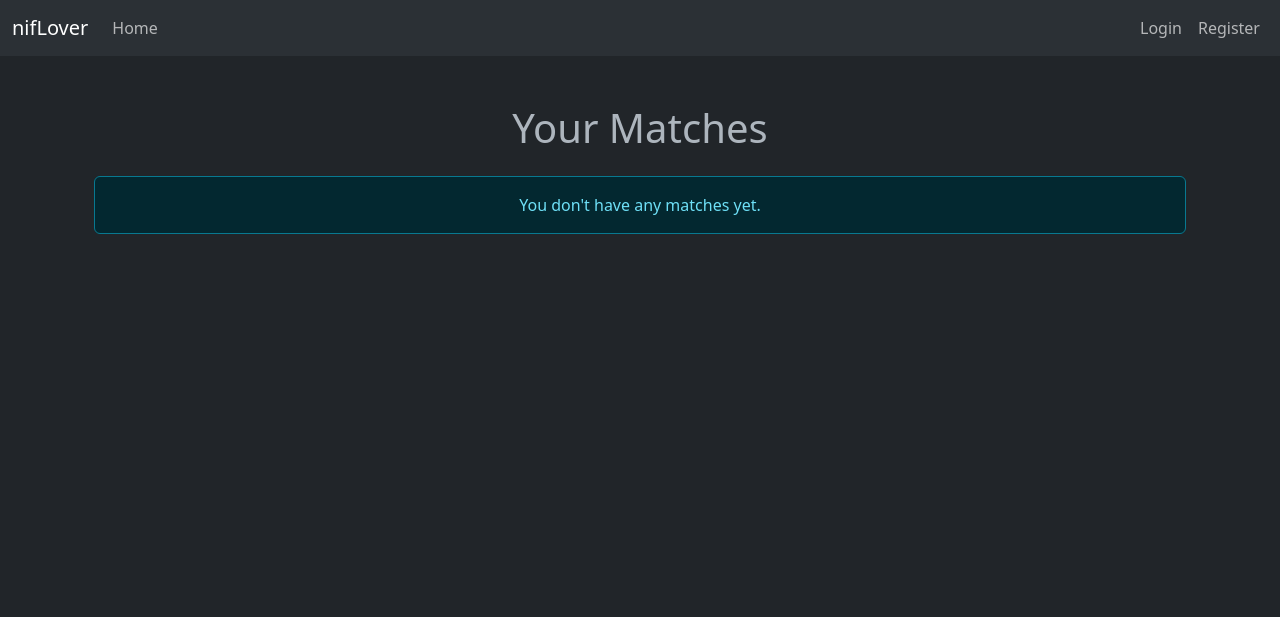
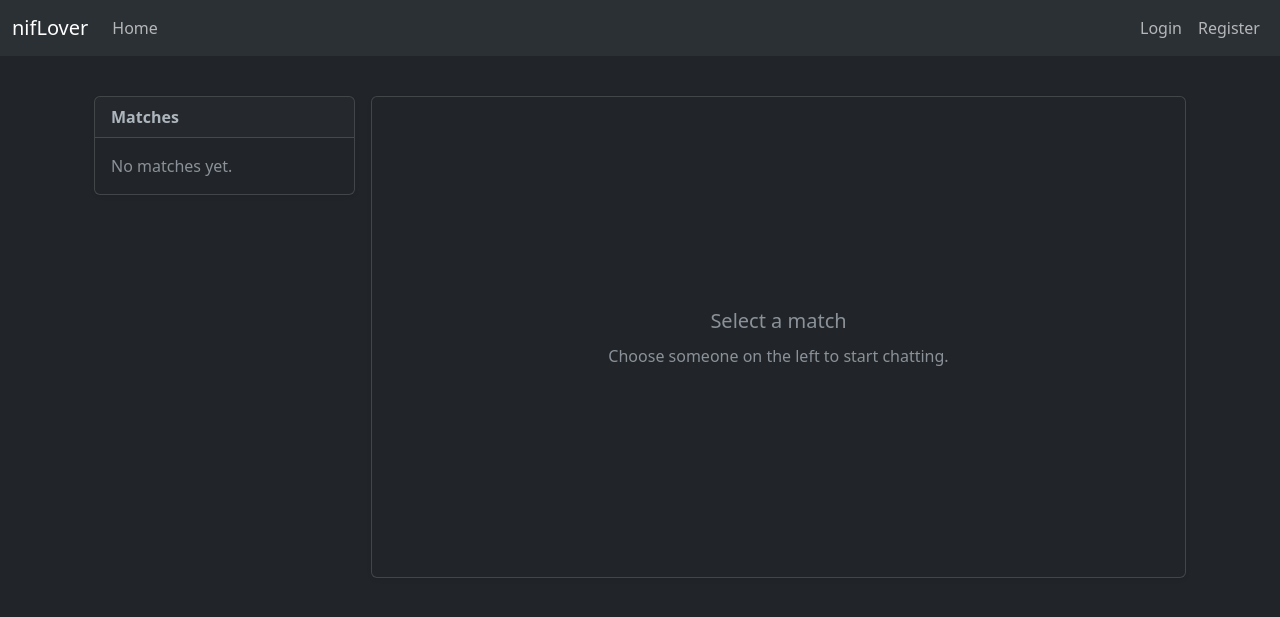
Before and after one commit to veeolet-ml/niflover, a Flask app: template app/blueprints/matches/templates/matches/matches.html in a window 1280 px wide. Shown: the top 617 px of the page. Run offline with Flask 3, Linux system fonts and the light colour scheme; the template is opened without the code that fills it, so the values that code supplies are empty.

Commit message:
Add messaging functionality to matches

```diff
--- a/app/blueprints/matches/templates/matches/matches.html
+++ b/app/blueprints/matches/templates/matches/matches.html
@@ -1,22 +1,100 @@
 {% extends "base.html" %}
-{% block title %}Your Matches{% endblock %}
+{% block title %}Matches{% endblock %}
 
 {% block content %}
-<div class="container mt-5">
-  <h1 class="mb-4 text-center">Your Matches</h1>
+<div class="container-fluid py-3">
+  <div class="row g-3">
 
-  {% if matched_users %}
-    <ul class="list-group">
-      {% for user in matched_users %}
-        <li class="list-group-item">
-          {{ user.display_name }} <span class="text-muted">@{{ user.username }}</span>
-        </li>
-      {% endfor %}
-    </ul>
-  {% else %}
-    <div class="alert alert-info text-center">
-      You don't have any matches yet.
+    <!-- LEFT SIDEBAR -->
+    <div class="col-12 col-md-4 col-lg-3">
+      <div class="card shadow-sm">
+        <div class="card-header fw-semibold">Matches</div>
+        <div class="list-group list-group-flush">
+          {% if matches and matches|length > 0 %}
+            {% for m in matches %}
+              {% set is_active = active_match and (m.id == active_match.id) %}
+              <a
+                href="{{ url_for('matches.match_thread', match_id=m.id) }}"
+                class="list-group-item list-group-item-action {% if is_active %}active{% endif %}"
+              >
+                <div class="d-flex justify-content-between align-items-center">
+                  <div>
+                    Match #{{ m.id }}
+                    <div class="small {% if is_active %}text-white-50{% else %}text-body-secondary{% endif %}">
+                      {{ m.created_at.strftime("%b %d, %Y") }}
+                    </div>
+                  </div>
+                  <span class="badge {% if is_active %}text-bg-light{% else %}text-bg-secondary{% endif %}">
+                    {{ m.messages|length if m.messages is defined else "" }}
+                  </span>
+                </div>
+              </a>
+            {% endfor %}
+          {% else %}
+            <div class="p-3 text-body-secondary">No matches yet.</div>
+          {% endif %}
+        </div>
+      </div>
     </div>
-  {% endif %}
+
+    <!-- RIGHT PANEL -->
+    <div class="col-12 col-md-8 col-lg-9">
+      <div class="card shadow-sm h-100">
+
+        {% if not active_match %}
+          <div class="card-body d-flex align-items-center justify-content-center" style="min-height: 60vh;">
+            <div class="text-center text-body-secondary">
+              <div class="fs-5 mb-2">Select a match</div>
+              <div>Choose someone on the left to start chatting.</div>
+            </div>
+          </div>
+        {% else %}
+          <div class="card-header d-flex justify-content-between align-items-center">
+            <div>
+              <div class="fw-semibold">Chat</div>
+              {% if other_user %}
+                <div class="small text-body-secondary">@{{ other_user.username }}</div>
+              {% endif %}
+            </div>
+          </div>
+
+          <div class="card-body" style="height: 60vh; overflow:auto;">
+            {% if active_match.messages and active_match.messages|length > 0 %}
+              {% for msg in active_match.messages %}
+                <div class="mb-3">
+                  <div class="small text-body-secondary">
+                    {% if msg.sender_id == current_user.id %}You{% else %}Them{% endif %}
+                    • {{ msg.created_at.strftime("%b %d, %H:%M") }}
+                  </div>
+
+                  <div class="{% if msg.sender_id == current_user.id %}text-end{% endif %}">
+                    <span class="d-inline-block p-2 rounded-3 border">
+                      {{ msg.body }}
+                    </span>
+                  </div>
+                </div>
+              {% endfor %}
+            {% else %}
+              <div class="text-body-secondary">No messages yet. Say hi 👋</div>
+            {% endif %}
+          </div>
+
+          <div class="card-footer">
+            <form method="post" action="{{ url_for('matches.match_thread', match_id=active_match.id) }}" class="d-flex gap-2">
+              <input
+                class="form-control"
+                name="body"
+                placeholder="Type a message..."
+                maxlength="2000"
+                autocomplete="off"
+              />
+              <button class="btn btn-primary" type="submit">Send</button>
+            </form>
+          </div>
+        {% endif %}
+      </div>
+    </div>
+
+  </div>
 </div>
 {% endblock %}
--- a/app/models/__init__.py
+++ b/app/models/__init__.py
@@ -2,6 +2,7 @@ from .user import User, UserPhoto, UserGameStat, user_hobby, UserAction, ActionT
 from .match import Match
 from .game import Game
 from .hobby import Hobby
+from .message import Message
 
 __all__ = [
     'User',
@@ -13,4 +14,5 @@ __all__ = [
     'Game',
     'Hobby',
     'Match',
+    'Message',
 ]
```
Also changed, not shown: app/blueprints/matches/routes.py (+61 -9 lines), app/blueprints/matches/utils.py (added, +9 -0 lines), app/models/match.py (+10 -1 lines), app/models/message.py (added, +34 -0 lines), app/models/user.py (+10 -2 lines), migrations/versions/70982b237253_added_messages.py (added, +47 -0 lines), niflover.db.
